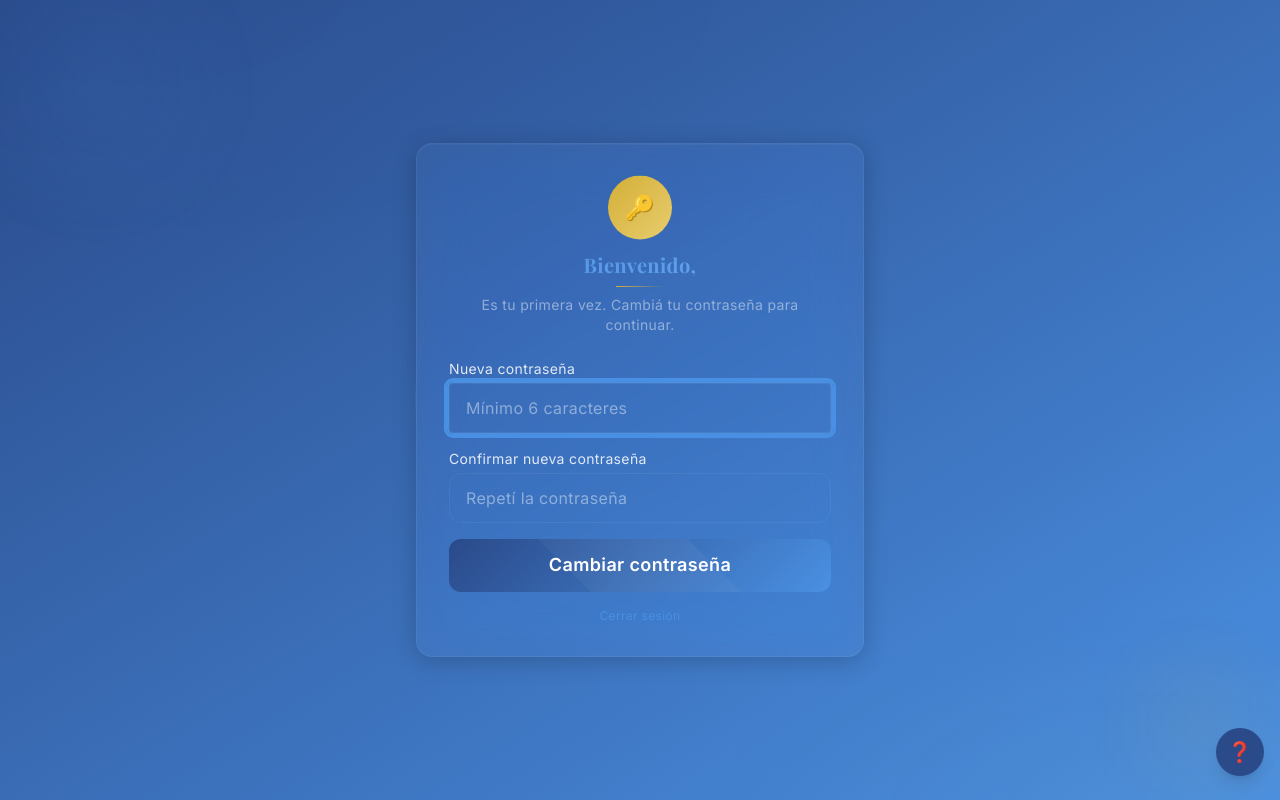
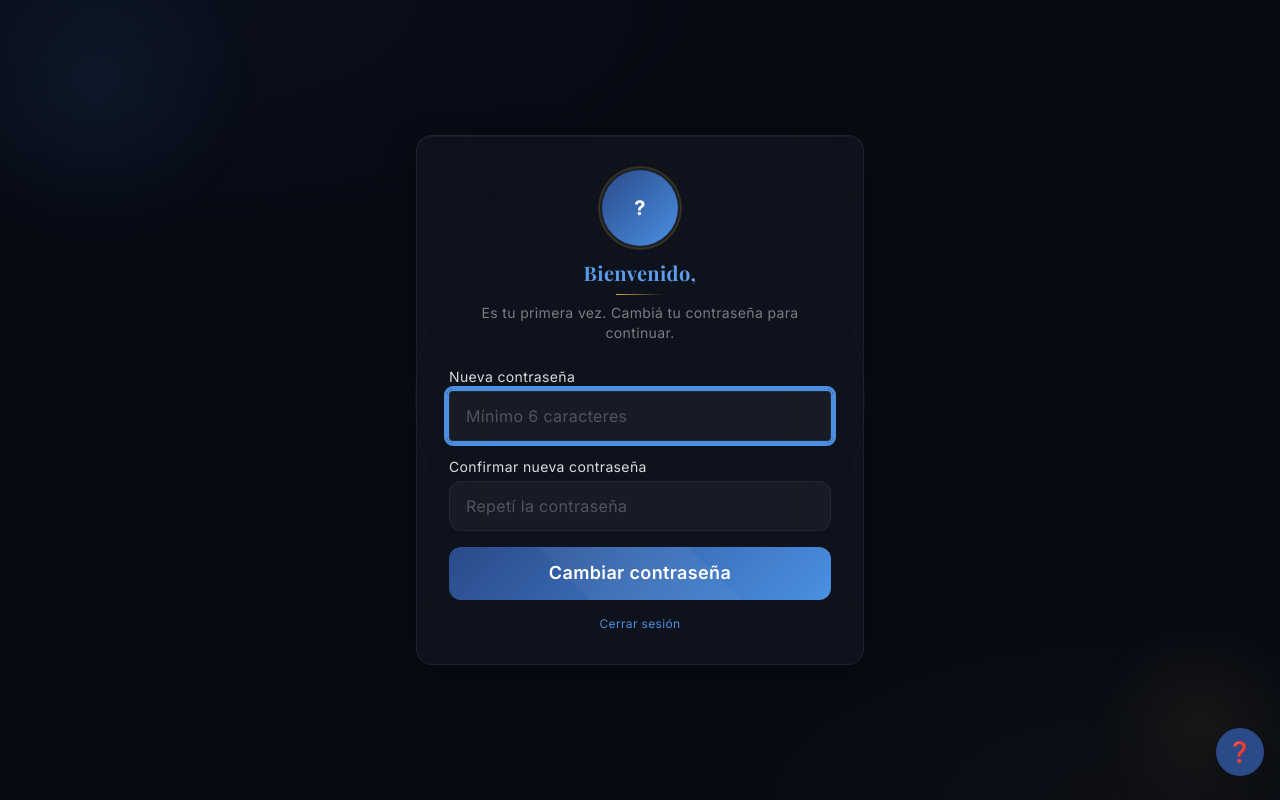
Before and after one commit to webfireone/colegio, a React (Vite) app: page /cambiar-clave in a window 1280 px wide. Built offline with nearby package versions, Linux system fonts and the light colour scheme.

Commit message:
fix: show real profile photo on CambiarClavePage instead of key emoji; dark theme page
- Added real profile photo via getFotoPerfil for all users
- Dark-themed inputs, backgrounds, borders, error messages
- Removed light theme artifacts (gray-200 borders, white bg)

```diff
--- a/src/pages/CambiarClavePage.tsx
+++ b/src/pages/CambiarClavePage.tsx
@@ -1,6 +1,7 @@
 import { useState } from 'react'
 import { useNavigate } from 'react-router-dom'
 import { useAuthStore } from '../store/authStore'
+import { getFotoPerfil } from '../utils/fotos'
 
 export function CambiarClavePage() {
   const navigate = useNavigate()
@@ -27,15 +28,25 @@ export function CambiarClavePage() {
   }
 
   return (
-    <div className="relative min-h-screen bg-gradient-to-br from-[var(--color-institucional)] to-[var(--color-celeste)] flex items-center justify-center p-4 overflow-hidden">
+    <div className="relative min-h-screen bg-[#080b14] flex items-center justify-center p-4 overflow-hidden">
       <div className="deco-orb w-80 h-80 -top-16 -left-16 animate-levitate" />
       <div className="deco-orb w-56 h-56 -bottom-8 -right-8 animate-float-reverse" style={{ background: 'radial-gradient(circle at center, rgba(212,175,55,0.06), transparent 70%)' }} />
       <div className="deco-ring w-[450px] h-[450px] top-1/2 left-1/2 -translate-x-1/2 -translate-y-1/2 animate-float" />
       <div className="w-full max-w-md relative z-10">
-        <div className="glass-card rounded-2xl p-8">
+        <div className="glass-deep rounded-2xl p-8">
           <div className="text-center mb-6">
-            <div className="w-16 h-16 rounded-full gradient-dorado flex items-center justify-center mx-auto mb-3 shadow-glow-dorado animate-float">
-              <span className="text-2xl">🔑</span>
+            <div className="w-20 h-20 rounded-full overflow-hidden mx-auto mb-3 border-2 border-[var(--color-celeste)]/30 ring-2 ring-[var(--color-dorado)]/20 shadow-glow">
+              {usuario?.nombreCompleto ? (
+                <img
+                  src={getFotoPerfil(usuario.nombreCompleto)}
+                  alt={usuario.nombreCompleto}
+                  className="w-full h-full object-cover"
+                />
+              ) : (
+                <div className="w-full h-full gradient-institucional flex items-center justify-center">
+                  <span className="text-white text-xl font-bold">?</span>
+                </div>
+              )}
             </div>
             <h1 className="text-xl font-bold gradient-text-institucional">
               Bienvenido, {usuario?.nombreCompleto}
@@ -48,7 +59,7 @@ export function CambiarClavePage() {
 
           <form onSubmit={handleSubmit} className="space-y-4">
             <div>
-              <label htmlFor="nueva-clave" className="block text-sm font-medium mb-1">
+              <label htmlFor="nueva-clave" className="block text-sm font-medium text-[var(--color-texto)] mb-1">
                 Nueva contraseña
               </label>
               <input
@@ -56,7 +67,7 @@ export function CambiarClavePage() {
                 type="password"
                 value={nuevaClave}
                 onChange={(e) => setNuevaClave(e.target.value)}
-                className="w-full px-4 py-3 rounded-lg border border-gray-200 text-base focus:outline-none focus:ring-2 focus:ring-[var(--color-celeste)] transition-all duration-300"
+                className="w-full px-4 py-3 rounded-lg bg-[var(--color-surface)] text-white border border-[var(--color-border)] text-base focus:outline-none focus:ring-2 focus:ring-[var(--color-celeste)] transition-all duration-300 placeholder:text-[var(--color-texto-terciario)]"
                 placeholder="Mínimo 6 caracteres"
                 required
                 minLength={6}
@@ -64,7 +75,7 @@ export function CambiarClavePage() {
               />
             </div>
             <div>
-              <label htmlFor="confirmar-clave" className="block text-sm font-medium mb-1">
+              <label htmlFor="confirmar-clave" className="block text-sm font-medium text-[var(--color-texto)] mb-1">
                 Confirmar nueva contraseña
               </label>
               <input
@@ -72,7 +83,7 @@ export function CambiarClavePage() {
                 type="password"
                 value={confirmarClave}
                 onChange={(e) => setConfirmarClave(e.target.value)}
-                className="w-full px-4 py-3 rounded-lg border border-gray-200 text-base focus:outline-none focus:ring-2 focus:ring-[var(--color-celeste)] transition-all duration-300"
+                className="w-full px-4 py-3 rounded-lg bg-[var(--color-surface)] text-white border border-[var(--color-border)] text-base focus:outline-none focus:ring-2 focus:ring-[var(--color-celeste)] transition-all duration-300 placeholder:text-[var(--color-texto-terciario)]"
                 placeholder="Repetí la contraseña"
                 required
                 minLength={6}
@@ -80,7 +91,7 @@ export function CambiarClavePage() {
             </div>
 
             {error && (
-              <div className="p-3 rounded-lg bg-red-50 text-[var(--color-error)] text-sm animate-fade-in" role="alert">
+              <div className="p-3 rounded-lg bg-[var(--color-error)]/10 text-[var(--color-error)] text-sm border border-[var(--color-error)]/20 animate-fade-in" role="alert">
                 {error}
               </div>
             )}
```
